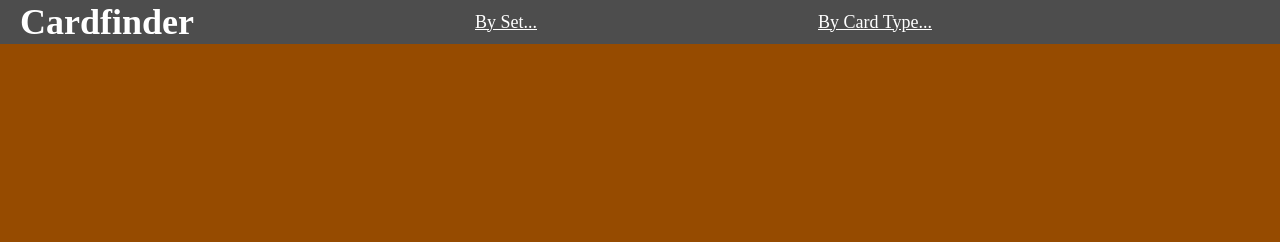
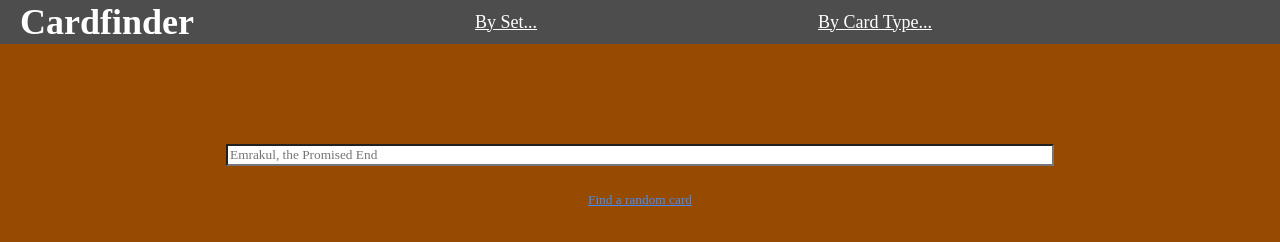
Before and after one commit to JCJenvey/ajax-project, a website: page index.html in a window 1280 px wide. Drawn offline with Linux system fonts and the light colour scheme; a web font is replaced by a local one.

Commit message:
Main search page html and css finished. #1

```diff
--- a/css/layout.css
+++ b/css/layout.css
@@ -14,9 +14,12 @@
   width: 100%;
 }
 
-.column-full,
-.column-half {
+.column-full {
   width: 100%;
+}
+
+button:hover {
+  cursor: pointer;
 }
 
 @media screen and (min-width: 768px) {
@@ -24,12 +27,7 @@
     max-width: 900px;
   }
 
-  .column-full,
-  .column-half {
+  .column-full {
     padding: 0 0.75rem;
   }
-
-  .column-half {
-    width: 50%;
-  }
 }
--- a/css/styles.css
+++ b/css/styles.css
@@ -17,6 +17,13 @@ button {
   font-family: Eczar, serif;
 }
 
+input {
+  font-family: Eczar, serif;
+  background-color: #fff;
+  width: 100%;
+  outline: none;
+}
+
 .navbar {
   display: flex;
   flex-wrap: nowrap;
@@ -27,7 +34,6 @@ button {
 .logo,
 .search-type {
   color: #fff;
-  padding-right: 15px;
 }
 
 .logo {
@@ -41,9 +47,27 @@ button {
   text-decoration: underline;
 }
 
+.logo,
+.second-nav-item {
+  padding-right: 13px;
+}
+
+.searchbar {
+  display: flex;
+  flex-direction: column;
+  align-items: center;
+  margin-top: 100px;
+}
+
+.random-card {
+  color: #428dfd;
+  text-decoration: underline;
+  margin-top: 25px;
+}
+
 @media screen and (min-width: 768px) {
   .logo,
-  .search-type {
+  .second-nav-item {
     padding-right: 100px;
   }
 }
@@ -59,7 +83,7 @@ button {
   }
 
   .logo,
-  .search-type {
+  .second-nav-item {
     padding-right: 275px;
   }
 }
--- a/index.html
+++ b/index.html
@@ -16,11 +16,19 @@
   <header>
     <div class="navbar">
       <button class="logo">Cardfinder</button>
-      <button class="search-type">By Set...</button>
+      <button class="search-type second-nav-item">By Set...</button>
       <button class="search-type">By Card Type...</button>
     </div>
   </header>
   <main>
+    <div class="container">
+      <div class="row">
+        <div class="column-full searchbar">
+          <input placeholder="Emrakul, the Promised End" type="search" name="search">
+          <button class="random-card">Find a random card</button>
+        </div>
+      </div>
+    </div>
   </main>
   <script src="js/data.js"></script>
   <script src="js/main.js"></script>
```
